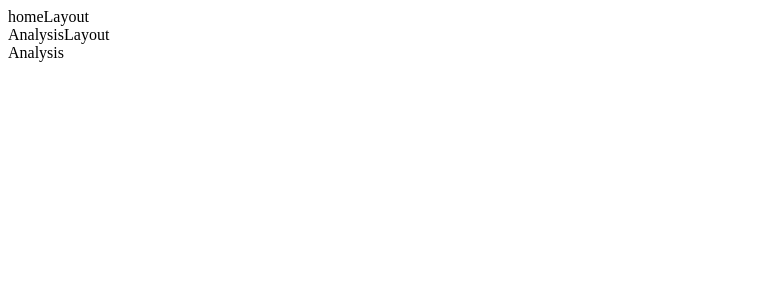
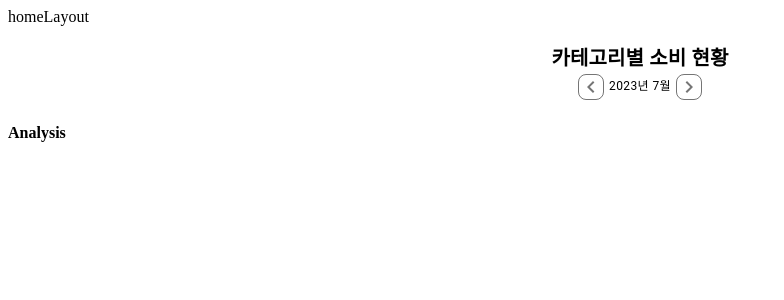
Before and after one commit to soyoung125/fin-the-pen-v2, a React (Vite) app: page /fin-the-pen-web-v2/analysis in a window 1280 px wide. Shown: the top 300 px of the page, without its empty margins (0-784 px from the left). Built offline with nearby package versions, Linux system fonts and the light colour scheme.

Commit message:
feat: AnalysisLayout 구현

```diff
--- a/src/app/router.tsx
+++ b/src/app/router.tsx
@@ -2,6 +2,7 @@ import { createBrowserRouter, Outlet } from 'react-router-dom';
 import ANALYSIS_ROUTES from './routes/ANALYSIS_ROUTES';
 import HOME_ROUTES from './routes/HOME_ROUTES';
 import MANAGEMENT_ROUTES from './routes/MANAGEMENT_ROUTES';
+import AnalysisLayout from '../component/layouts/containerLayout/AnalysisLayout';
 
 const router = createBrowserRouter(
     [
@@ -30,12 +31,7 @@ const router = createBrowserRouter(
                 },
                 {
                     path: "/analysis",
-                    element: <>
-                        AnalysisLayout
-                        <div>
-                            <Outlet />
-                        </div>
-                    </>,
+                    element: <AnalysisLayout />,
                     children: ANALYSIS_ROUTES,
                 },
             ],
--- /dev/null
+++ b/src/component/common/SwitchingHeader.tsx
@@ -0,0 +1,42 @@
+import { IconButton, Stack } from '@mui/material';
+import KeyboardArrowLeftIcon from '@mui/icons-material/KeyboardArrowLeft';
+import KeyboardArrowRightIcon from '@mui/icons-material/KeyboardArrowRight';
+
+interface SwitchingHeaderProps {
+    children: React.ReactNode,
+    handleClickLeftArrow: () => void,
+    handleClickRightArrow: () => void,
+    justifyContent: string,
+}
+
+function SwitchingHeader({
+    children, handleClickLeftArrow, handleClickRightArrow, justifyContent,
+}: SwitchingHeaderProps) {
+    return (
+        <Stack direction="row" alignItems="center" justifyContent={justifyContent} sx={{ height: '100%' }}>
+            <IconButton
+                aria-label="delete"
+                sx={{
+                    padding: 0, marginRight: '-3px', border: '1px solid', borderRadius: 2,
+                }}
+                onClick={handleClickLeftArrow}
+            >
+                <KeyboardArrowLeftIcon />
+            </IconButton>
+            <Stack alignItems="center">
+                {children}
+            </Stack>
+            <IconButton
+                aria-label="delete"
+                sx={{
+                    padding: 0, marginLeft: '-3px', border: '1px solid', borderRadius: 2,
+                }}
+                onClick={handleClickRightArrow}
+            >
+                <KeyboardArrowRightIcon />
+            </IconButton>
+        </Stack>
+    );
+}
+
+export default SwitchingHeader;
--- /dev/null
+++ b/src/component/layouts/containerLayout/AnalysisLayout.tsx
@@ -0,0 +1,17 @@
+import { Box } from '@mui/material';
+import { Outlet } from 'react-router-dom';
+import AnalysisHeader from '../../../containers/analysis/AnalysisHeader';
+
+function AnalysisLayout() {
+    return (
+        <Box sx={{ mt: 2 }}>
+        <AnalysisHeader />
+
+        <Box sx={{ my: 3, wordBreak: 'keep-all', fontWeight: 'bold' }}>
+          <Outlet />
+        </Box>
+      </Box>
+    );
+  }
+
+  export default AnalysisLayout;
--- /dev/null
+++ b/src/containers/analysis/AnalysisHeader/index.tsx
@@ -0,0 +1,85 @@
+import { Box, Button, Dialog, DialogActions, DialogContent, DialogTitle, Stack, TextField, Typography } from '@mui/material';
+import { LocalizationProvider, StaticDatePicker } from '@mui/x-date-pickers';
+import { AdapterMoment } from '@mui/x-date-pickers/AdapterMoment';
+import moment from 'moment';
+import { useState } from 'react';
+import SwitchingHeader from '../../../component/common/SwitchingHeader';
+
+function AnalysisHeader() {
+    const [date, setDate] = useState(moment()); // 전역 상태로 변경 예정
+    const [openDatePickerModal, setOpenDatePickerModal] = useState(false);
+    const [newDate, setNewDate] = useState(moment(date));
+
+    const handleModalClose = () => {
+      setOpenDatePickerModal(false);
+      setDate(moment(newDate));
+    };
+
+    return (
+      <Stack justifyContent="center">
+        <Typography variant="h6" sx={{ fontWeight: 'bold', textAlign: 'center' }}>카테고리별 소비 현황</Typography>
+        <SwitchingHeader
+          justifyContent="center"
+          handleClickLeftArrow={() => setDate(moment(date).subtract(1, 'months'))}
+          handleClickRightArrow={() => setDate(moment(date).add(1, 'months'))}
+        >
+          <Box
+            sx={{ typography: 'caption', mx: 1 }}
+            onClick={() => setOpenDatePickerModal(true)}
+          >
+            {`${moment(date).format('YYYY년 M월')}`}
+          </Box>
+        </SwitchingHeader>
+
+        <Dialog
+          open={openDatePickerModal}
+          onClose={() => setOpenDatePickerModal(false)}
+          aria-labelledby="alert-dialog-title"
+          aria-describedby="alert-dialog-description"
+          sx={{
+            '.MuiDialogContent-root': {
+              padding: 0,
+            },
+            '& > div > div, & > div > div > div, & .MuiCalendarPicker-root': {
+              width: '100%',
+            },
+            '.MuiPickerStaticWrapper-content': {
+              minWidth: '100%',
+            },
+            '.MuiCalendarOrClockPicker-root > div': {
+              width: '100%',
+              margin: '0',
+            },
+            '.MuiMonthPicker-root': {
+              margin: 0,
+            }
+          }}
+        >
+          <DialogTitle id="alert-dialog-title">
+            날짜 선택
+          </DialogTitle>
+          <DialogContent>
+            <LocalizationProvider dateAdapter={AdapterMoment}>
+              <StaticDatePicker
+                views={['year', 'month']}
+                openTo="year"
+                displayStaticWrapperAs="desktop"
+                value={newDate}
+                onChange={(newValue) => {
+                  newValue && setNewDate(newValue);
+                }}
+                renderInput={(params) => <TextField {...params} />}
+              />
+            </LocalizationProvider>
+          </DialogContent>
+          <DialogActions>
+            <Button onClick={handleModalClose} autoFocus>
+              설정
+            </Button>
+          </DialogActions>
+        </Dialog>
+      </Stack>
+    );
+  }
+
+  export default AnalysisHeader;
```
